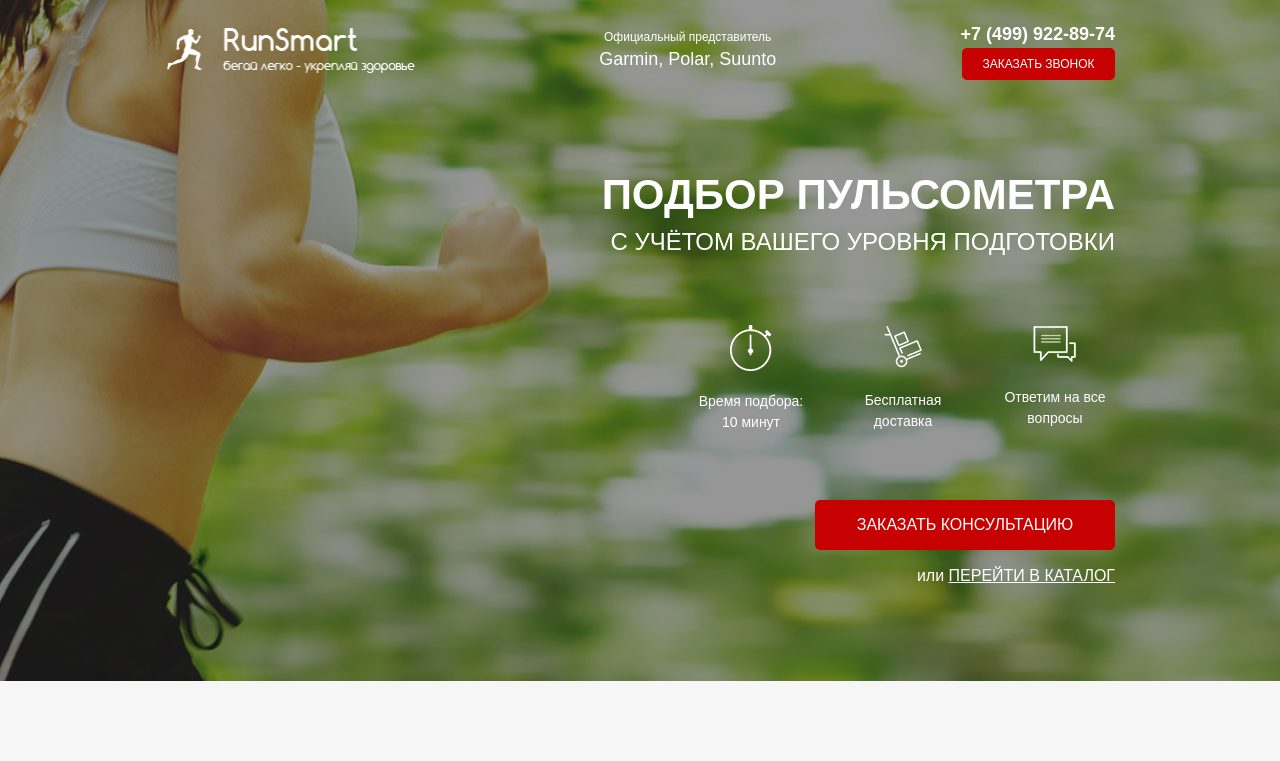
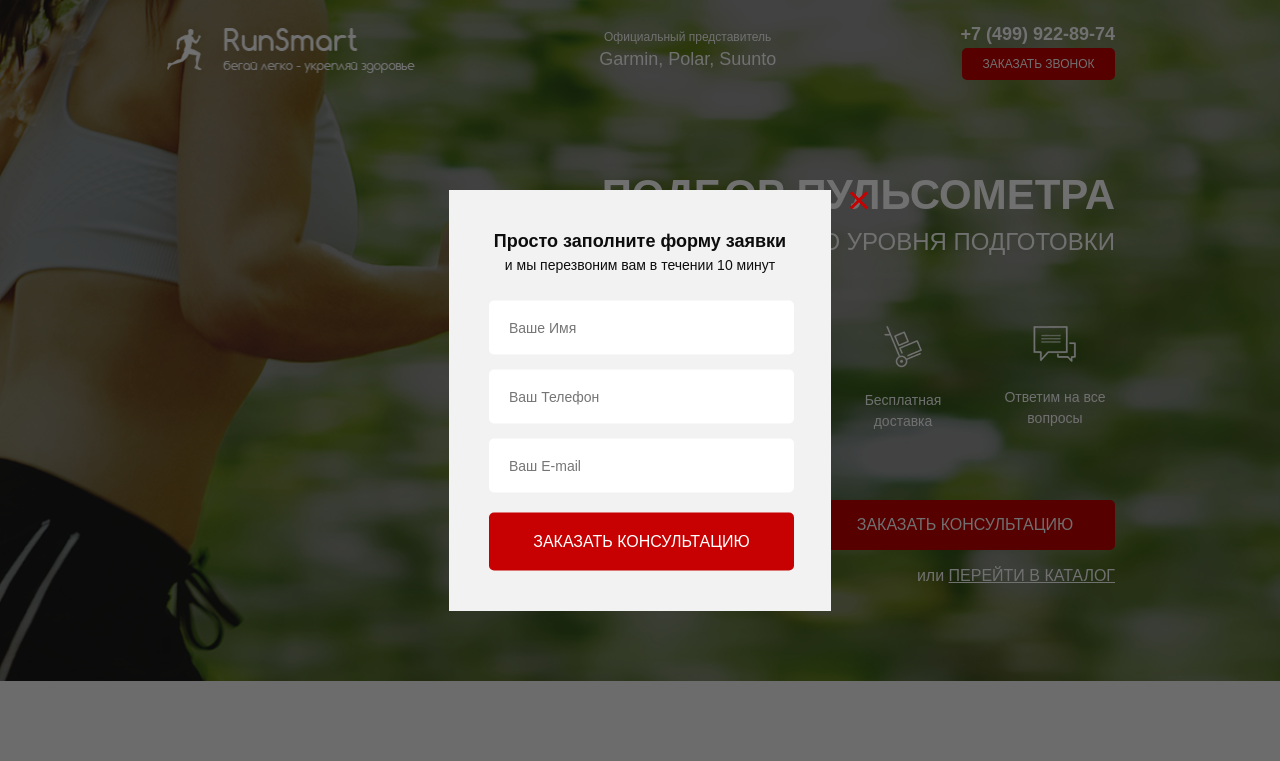
Before and after one commit to code-damn/pulse, a website: page src/index.html in a window 1280 px wide. Both pictures are taken after a click on the button "ЗАКАЗАТЬ ЗВОНОК". Shown: the top 761 px of the page. Drawn offline with nearby package versions, Linux system fonts and the light colour scheme; a web font is replaced by a local one.

Commit message:
add modal

```diff
--- a/src/index.html
+++ b/src/index.html
@@ -22,7 +22,7 @@
 					<span>Garmin, Polar, Suunto</span></div>
 				<div class="header__contacts">
 					<a href="tel:74999228974" class="header__phone">+7 (499) 922-89-74</a>
-					<button class="button">заказать звонок</button>
+					<button data-modal="consultation" class="button">заказать звонок</button>
 				</div>
 			</header>
 
@@ -45,7 +45,7 @@
 					</div>
 				</div>
 
-				<button class="button button_main">заказать консультацию</button>
+				<button data-modal="consultation" class="button button_main">заказать консультацию</button>
 				<div class="promo__link">
 					или
 					<a href="#">перейти в каталог</a>
@@ -156,7 +156,7 @@
 					<div class="catalog-item__wrapper">
 						<div class="catalog-item__content catalog-item__content_active">
 							<img src="img/pulsometr.png" alt="pulsometr" class="catalog-item__img">
-							<div class="catalog-item__subtitle">Пульсометр Polar FT1</div>
+							<div class="catalog-item__subtitle">Пульсометр Polar FT2</div>
 							<div class="catalog-item__descr">Для первых шагов в тренировках, основанных на сердечном ритме</div>
 							<a href="#" class="catalog-item__link">ПОДРОБНЕЕ</a>
 						</div>
@@ -182,7 +182,7 @@
 					<div class="catalog-item__wrapper">
 						<div class="catalog-item__content catalog-item__content_active">
 							<img src="img/pulsometr.png" alt="pulsometr" class="catalog-item__img">
-							<div class="catalog-item__subtitle">Пульсометр Polar FT1</div>
+							<div class="catalog-item__subtitle">Пульсометр Polar PF4</div>
 							<div class="catalog-item__descr">Для первых шагов в тренировках, основанных на сердечном ритме</div>
 							<a href="#" class="catalog-item__link">ПОДРОБНЕЕ</a>
 						</div>
@@ -464,6 +464,42 @@
 		</div>
 	</footer>
 
+	<div class="overlay">
+		<div class="modal" id="consultation">
+			<div class="modal__close">&times;</div>
+			<div class="modal__subtitle">Просто заполните форму заявки</div>
+			<div class="modal__descr">и мы перезвоним вам в течении 10 минут</div>
+			<form class="feed-form feed-form_mt25" action="#">
+				<input name="name" required placeholder="Ваше Имя" type="text">
+				<input name="phone" required placeholder="Ваш Телефон" type="text">
+				<input name="email" required placeholder="Ваш E-mail" type="text">
+
+				<button class="button button_submit">заказать консультацию</button>
+
+			</form>
+		</div>
+
+		<div class="modal" id="order">
+			<div class="modal__close">&times;</div>
+			<div class="modal__subtitle">Ваш заказ:</div>
+			<div class="modal__descr">Пульсометр Polar FT1</div>
+			<form class="feed-form feed-form_mt25" action="#">
+				<input name="name" required placeholder="Ваше Имя" type="text">
+				<input name="phone" required placeholder="Ваш Телефон" type="text">
+				<input name="email" required placeholder="Ваш E-mail" type="text">
+
+				<button class="button button_submit">купить</button>
+
+			</form>
+		</div>
+
+		<div class="modal modal_mini" id="thanks">
+			<div class="modal__close">&times;</div>
+			<div class="modal__subtitle">Спасибо за вашу заявку!</div>
+			<div class="modal__descr">Наш менеджер свяжется с вами в ближайшее время!</div>
+		</div>
+	</div>
+
 	<script type="text/javascript" src="https://code.jquery.com/jquery-1.11.0.min.js"></script>
 	<script type="text/javascript" src="https://code.jquery.com/jquery-migrate-1.2.1.min.js"></script>
 	<script src="js/slick.min.js"></script>
--- a/src/js/script.js
+++ b/src/js/script.js
@@ -39,4 +39,19 @@
 
 	toggleSlide('.catalog-item__link');
 	toggleSlide('.catalog-item__back');
+
+	// Modal
+
+	$('[data-modal=consultation]').on('click', function() {
+		$('.overlay, #consultation').fadeIn('slow');
+	});
+	$('.modal__close').on('click', function () {
+		$('.overlay, #consultation, #order, #thanks').fadeOut('slow');
+	});
+	$('.button_mini').each(function(i) {
+		$(this).on('click', function() {
+			$('#order .modal__descr').text($('.catalog-item__subtitle').eq(i).text());
+			$('.overlay, #order').fadeIn('slow');
+		});
+	});
   });
--- a/src/sass/_forms.scss
+++ b/src/sass/_forms.scss
@@ -20,4 +20,8 @@
             margin-bottom: 20px;
         }
     }
+
+    &_mt25 {
+        margin-top: 25px;
+    }
 }
--- /dev/null
+++ b/src/sass/_modal.scss
@@ -0,0 +1,51 @@
+.overlay {
+	display: none;
+	position: fixed;
+	width: 100%;
+	height: 100%;
+	top: 0;
+	background-color: rgb(0, 0, 0, .56);
+}
+
+.modal {
+	position: absolute;
+	top: 50%;
+	left: 50%;
+	transform: translate(-50%, -50%);
+	min-height: 402px;
+	width: 382px;
+	background: rgba(242, 242, 242, 1);
+	padding: 38px 40px 40px 40px;
+	&__close {
+		position: absolute;
+		top: 0;
+		right: -40px;
+		font-size: 41px;
+		line-height: 21px;
+		color: $main-color;
+		cursor: pointer;
+	}
+
+	&__subtitle {
+		font-size: 18px;
+		font-weight: 700;
+		text-align: center;
+		color: rgba(13, 13, 13, 1);
+
+	}
+
+	&__descr {
+		font-size: 14px;
+		font-weight: 500;
+		text-align: center;
+		color: rgba(13, 13, 13, 1);
+	}
+
+	&_mini {
+		min-height: 140px;
+	}
+}
+
+#consultation, #order, #thanks {
+	display: none;
+}
--- a/src/sass/style.scss
+++ b/src/sass/style.scss
@@ -37,4 +37,5 @@
 @import "catalog";
 @import "reviews";
 @import "footer";
+@import "modal";
 @import "media";
```
Also changed, not shown: src/css/style.min.css.
